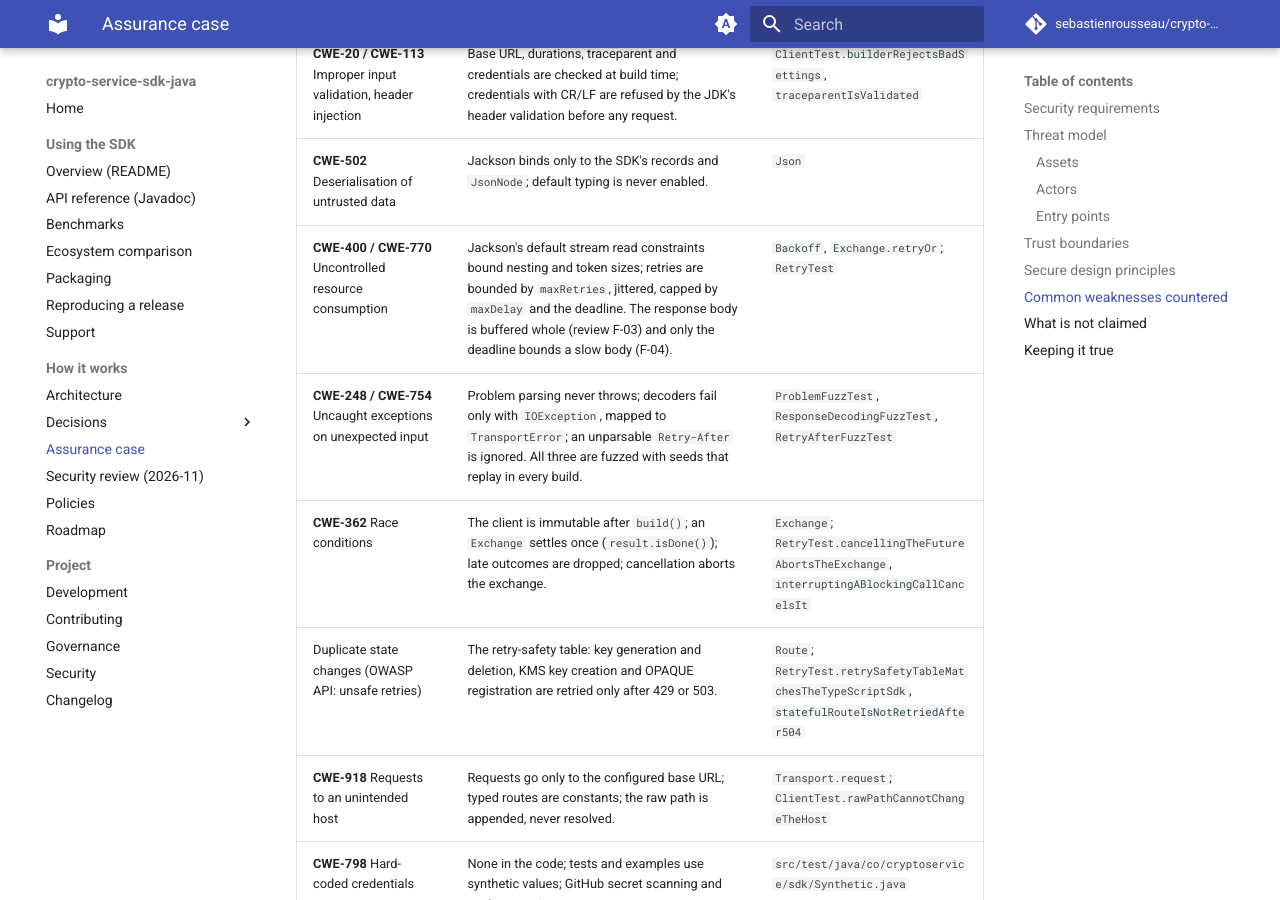
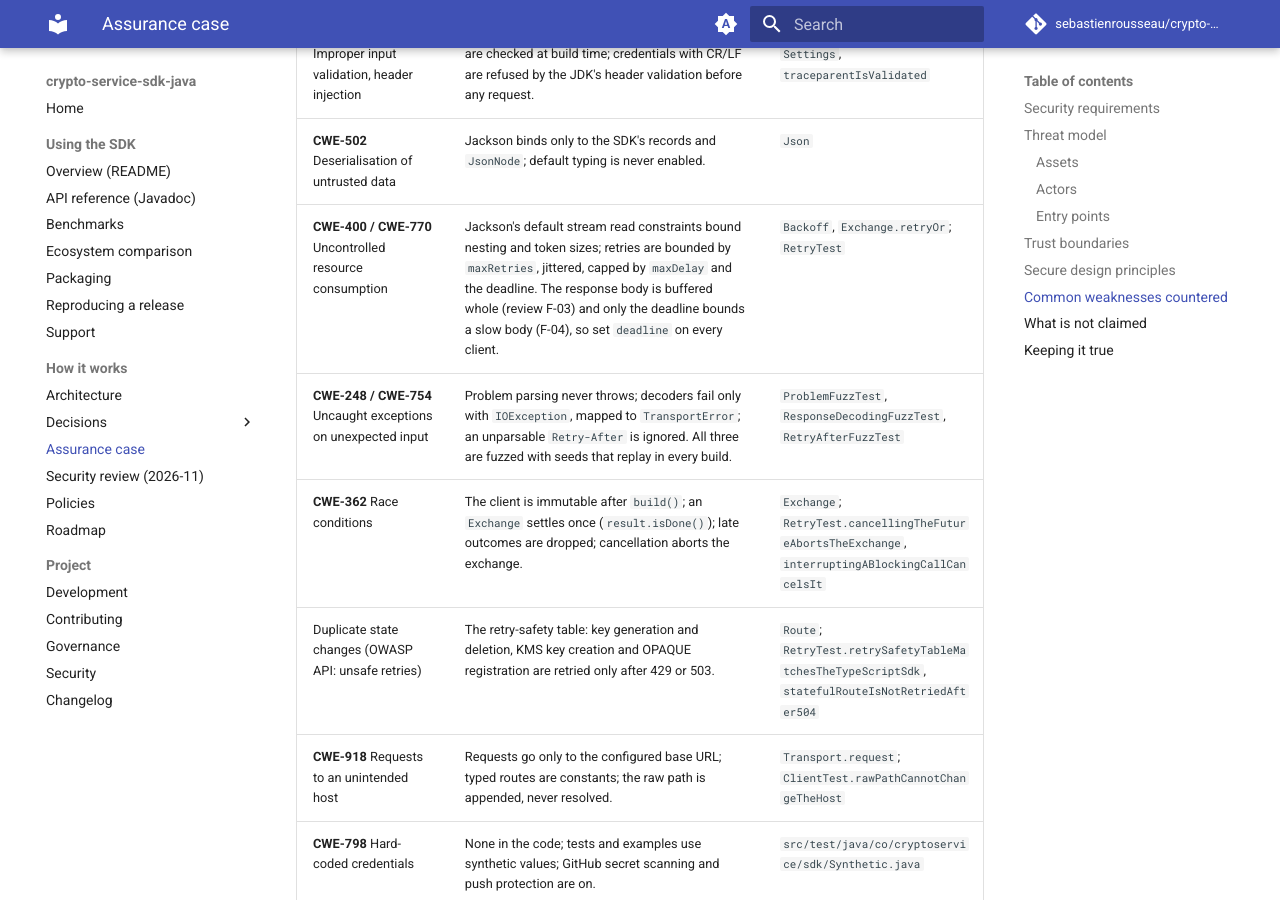
Before and after one commit to sebastienrousseau/crypto-service-sdk-java, an MkDocs documentation site: the page built from docs/ASSURANCE.md, in a window 1280 px wide and 900 px high, scrolled down 5086 px. Built offline with MkDocs 1.6.1 and Material for MkDocs 9.7.7, drawn with Linux system fonts in a browser that asks for light colours; comment, search, counter and statistics services are not loaded.

Commit message:
docs: recommend a deadline to bound a slow response body
The per-attempt timeout covers connect and response headers only, so a trickling body is bounded only by deadline. Say so in the README Configuration section and the CWE-400 row of the assurance case.

Signed-off-by: Ismail Duran <ismail0duran@gmail.com>

```diff
--- a/docs/ASSURANCE.md
+++ b/docs/ASSURANCE.md
@@ -118,7 +118,7 @@ client library, and what counters each.
 | **CWE-117** Log forging through server text | Server-chosen strings in messages and `toString` have control characters and line separators escaped. | `Redacted.printable`; `ErrorModelTest.serverTextCannotForgeLogLines`; `ProblemFuzzTest` |
 | **CWE-20 / CWE-113** Improper input validation, header injection | Base URL, durations, traceparent and credentials are checked at build time; credentials with CR/LF are refused by the JDK's header validation before any request. | `ClientTest.builderRejectsBadSettings`, `traceparentIsValidated` |
 | **CWE-502** Deserialisation of untrusted data | Jackson binds only to the SDK's records and `JsonNode`; default typing is never enabled. | `Json` |
-| **CWE-400 / CWE-770** Uncontrolled resource consumption | Jackson's default stream read constraints bound nesting and token sizes; retries are bounded by `maxRetries`, jittered, capped by `maxDelay` and the deadline. The response body is buffered whole (review F-03) and only the deadline bounds a slow body (F-04). | `Backoff`, `Exchange.retryOr`; `RetryTest` |
+| **CWE-400 / CWE-770** Uncontrolled resource consumption | Jackson's default stream read constraints bound nesting and token sizes; retries are bounded by `maxRetries`, jittered, capped by `maxDelay` and the deadline. The response body is buffered whole (review F-03) and only the deadline bounds a slow body (F-04), so set `deadline` on every client. | `Backoff`, `Exchange.retryOr`; `RetryTest` |
 | **CWE-248 / CWE-754** Uncaught exceptions on unexpected input | Problem parsing never throws; decoders fail only with `IOException`, mapped to `TransportError`; an unparsable `Retry-After` is ignored. All three are fuzzed with seeds that replay in every build. | `ProblemFuzzTest`, `ResponseDecodingFuzzTest`, `RetryAfterFuzzTest` |
 | **CWE-362** Race conditions | The client is immutable after `build()`; an `Exchange` settles once (`result.isDone()`); late outcomes are dropped; cancellation aborts the exchange. | `Exchange`; `RetryTest.cancellingTheFutureAbortsTheExchange`, `interruptingABlockingCallCancelsIt` |
 | Duplicate state changes (OWASP API: unsafe retries) | The retry-safety table: key generation and deletion, KMS key creation and OPAQUE registration are retried only after 429 or 503. | `Route`; `RetryTest.retrySafetyTableMatchesTheTypeScriptSdk`, `statefulRouteIsNotRetriedAfter504` |
```
Also changed, not shown: README.md (+6 -1 lines).
